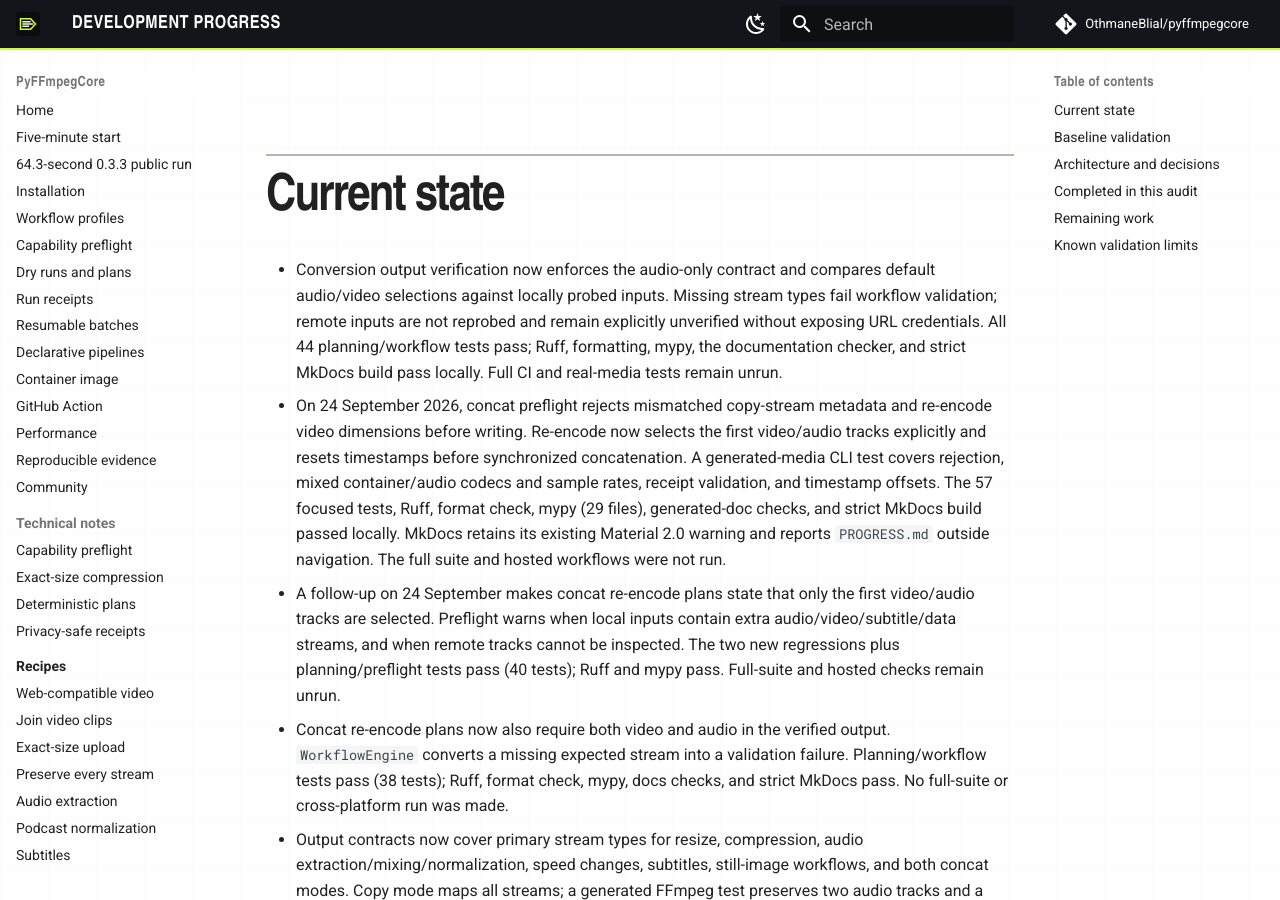
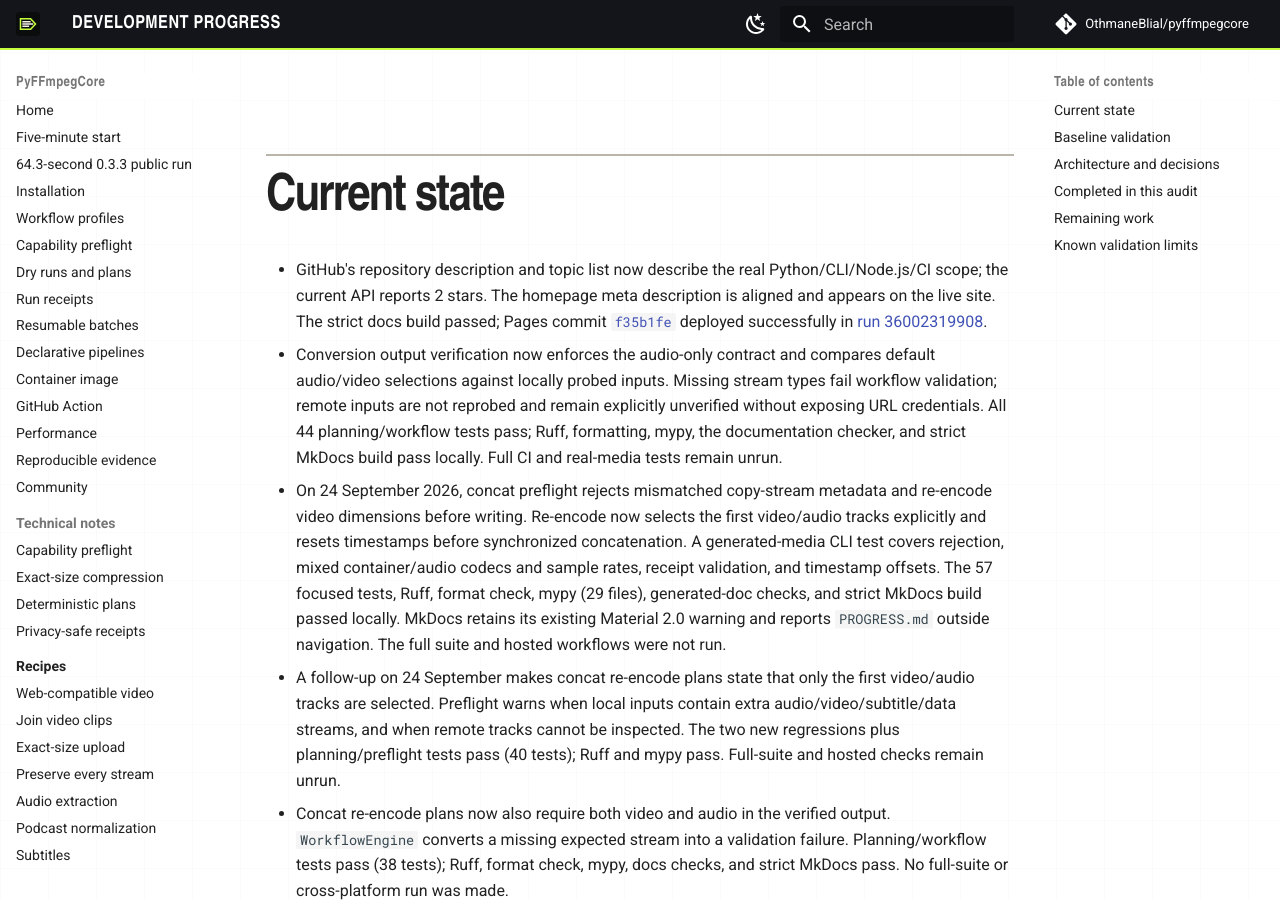
Before and after one commit to OthmaneBlial/pyffmpegcore, an MkDocs documentation site: the page built from docs/PROGRESS.md, in a window 1280 px wide and 900 px high, scrolled down 382 px. Built offline with MkDocs 1.6.1 and Material for MkDocs 9.7.7, drawn with Linux system fonts in a browser that asks for light colours; comment, search, counter and statistics services are not loaded.

Commit message:
docs: record discovery and pages update

```diff
--- a/docs/PROGRESS.md
+++ b/docs/PROGRESS.md
@@ -4,6 +4,7 @@ Updated: 2026-09-24
 
 ## Current state
 
+- GitHub's repository description and topic list now describe the real Python/CLI/Node.js/CI scope; the current API reports 2 stars. The homepage meta description is aligned and appears on the live site. The strict docs build passed; Pages commit [`f35b1fe`](https://github.com/OthmaneBlial/OthmaneBlial.github.io/commit/f35b1feeb658523ac3629d22bf62d2c0324efbd7) deployed successfully in [run 36002319908](https://github.com/OthmaneBlial/OthmaneBlial.github.io/actions/runs/36002319908).
 - Conversion output verification now enforces the audio-only contract and compares default audio/video selections against locally probed inputs. Missing stream types fail workflow validation; remote inputs are not reprobed and remain explicitly unverified without exposing URL credentials. All 44 planning/workflow tests pass; Ruff, formatting, mypy, the documentation checker, and strict MkDocs build pass locally. Full CI and real-media tests remain unrun.
 - On 24 September 2026, concat preflight rejects mismatched copy-stream metadata and re-encode video dimensions before writing. Re-encode now selects the first video/audio tracks explicitly and resets timestamps before synchronized concatenation. A generated-media CLI test covers rejection, mixed container/audio codecs and sample rates, receipt validation, and timestamp offsets. The 57 focused tests, Ruff, format check, mypy (29 files), generated-doc checks, and strict MkDocs build passed locally. MkDocs retains its existing Material 2.0 warning and reports `PROGRESS.md` outside navigation. The full suite and hosted workflows were not run.
 - A follow-up on 24 September makes concat re-encode plans state that only the first video/audio tracks are selected. Preflight warns when local inputs contain extra audio/video/subtitle/data streams, and when remote tracks cannot be inspected. The two new regressions plus planning/preflight tests pass (40 tests); Ruff and mypy pass. Full-suite and hosted checks remain unrun.
```
